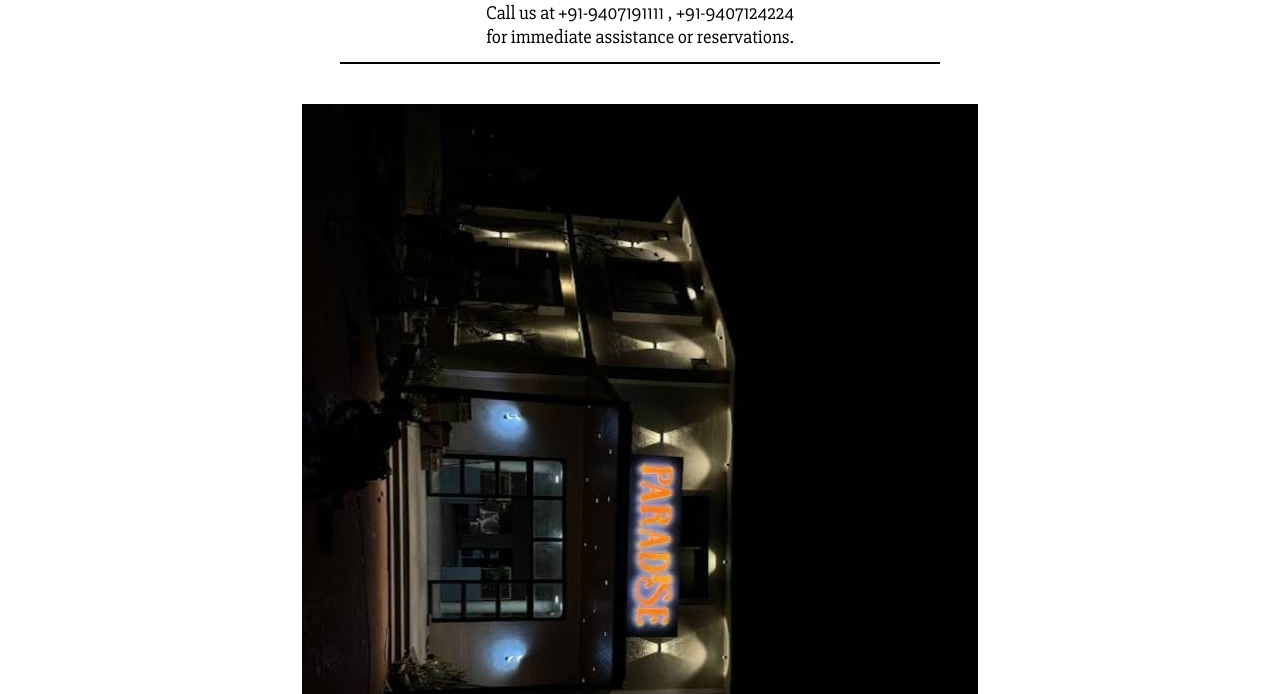
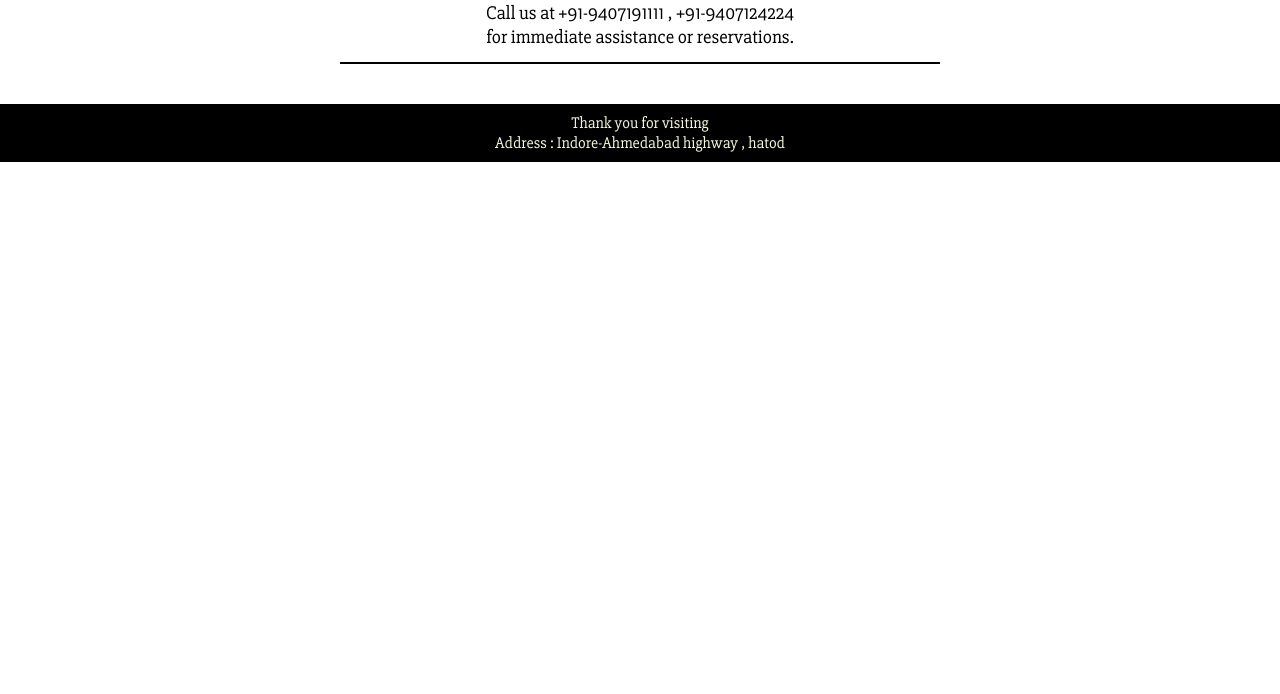
Before and after one commit to khushk397/hotel, a plain HTML site: page index.html in a window 1280 px wide. Shown: the part 6574-7268 px from the top of the page. After the commit the page ends 6736 px from the top, so only its background shows below. Drawn offline with nearby package versions, Linux system fonts and the light colour scheme.

Commit message:
Update index.html

```diff
--- a/index.html
+++ b/index.html
@@ -163,7 +163,6 @@
             Call us at +91-9407191111 , +91-9407124224
             <br>for immediate assistance or reservations.
         </p>
-        <img src="last.jpg" alt="thank you">
     </section>
 
     <footer>
```
